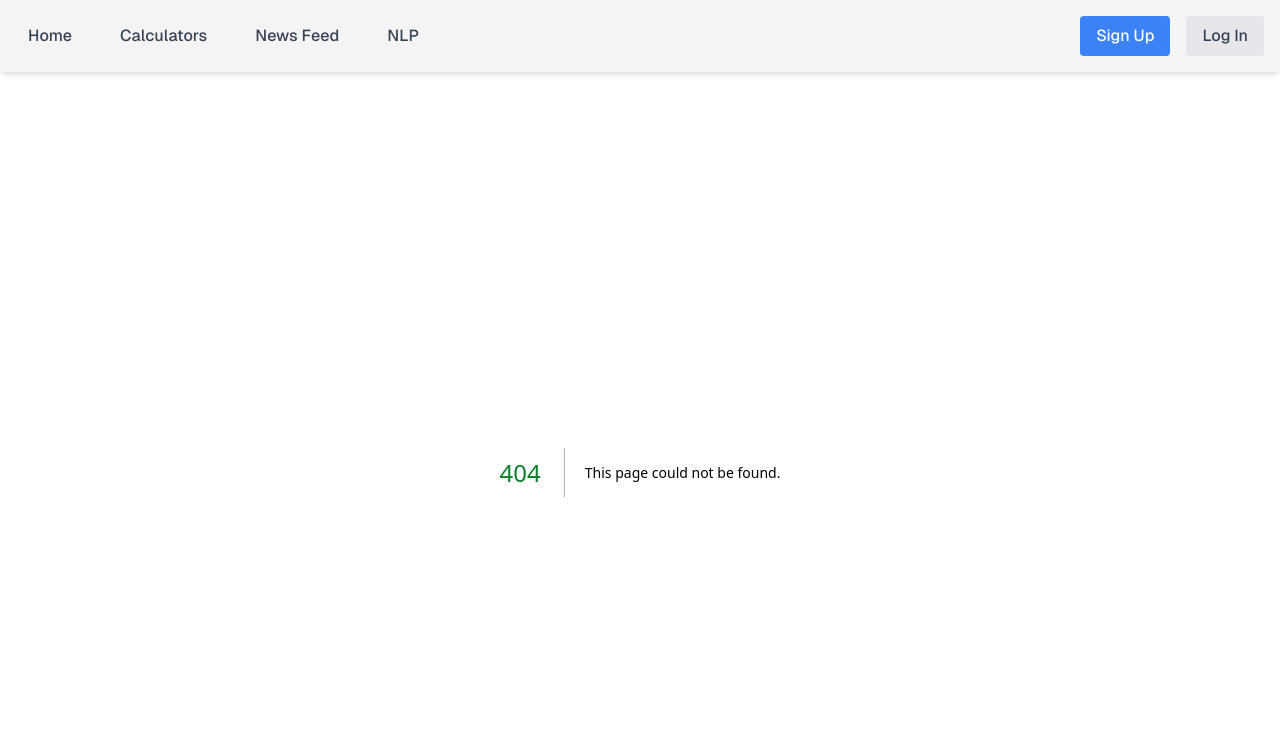
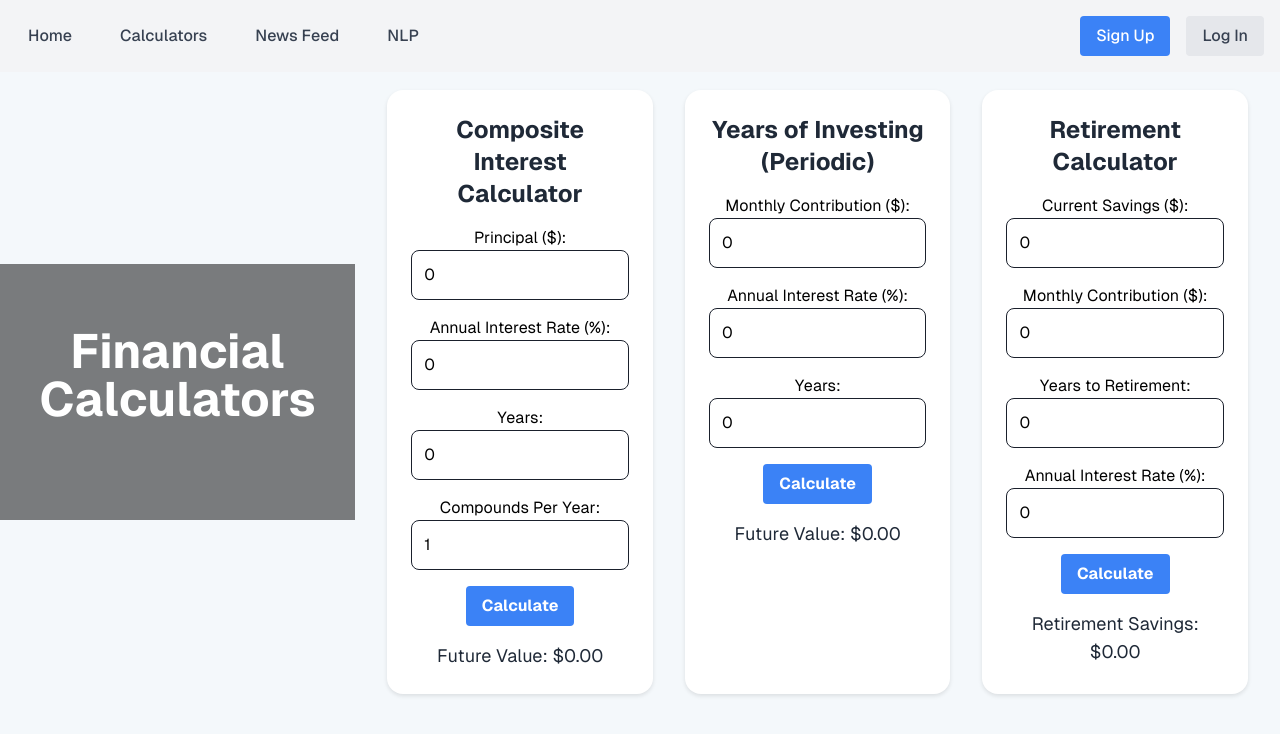
Before and after one commit to thwtchdctr/EMU481W, a Next.js app: page /calculators in a window 1280 px wide. Before the commit this address had no page. Shown: the top 734 px of the page. Built offline with nearby package versions, Linux system fonts and the light colour scheme.

Commit message:
More UI changes

```diff
--- /dev/null
+++ b/app/calculators/page.tsx
@@ -0,0 +1,187 @@
+"use client";
+
+import { useState } from 'react';
+
+export default function CalculatorsPage() {
+  return (
+    <section>
+      {}
+      <div className="relative h-64 bg-hero-image bg-cover bg-center">
+        <div className="absolute inset-0 bg-black opacity-50"></div>
+        <div className="relative z-10 flex items-center justify-center h-full">
+          <h1 className="text-5xl font-bold text-white">Financial Calculators</h1>
+        </div>
+      </div>
+
+      {}
+      <section className="container mx-auto py-8">
+        <div className="grid grid-cols-1 md:grid-cols-2 lg:grid-cols-3 gap-8">
+          <CompositeInterestCalculator />
+          <YearsOfInvestingCalculator />
+          <RetirementCalculator />
+        </div>
+      </section>
+    </section>
+  );
+}
+
+function CompositeInterestCalculator() {
+  const [principal, setPrincipal] = useState(0);
+  const [rate, setRate] = useState(0);
+  const [time, setTime] = useState(0);
+  const [compoundsPerYear, setCompoundsPerYear] = useState(1);
+  const [futureValue, setFutureValue] = useState(0);
+
+  const calculateCompositeInterest = () => {
+    const rateDecimal = rate / 100;
+    const result = principal * Math.pow(1 + rateDecimal / compoundsPerYear, compoundsPerYear * time);
+    setFutureValue(result);
+  };
+
+  return (
+    <div className="calculator-item bg-white shadow-md p-6 rounded-lg">
+      <h2 className="text-2xl font-bold text-gray-800 mb-4">Composite Interest Calculator</h2>
+      <label>Principal ($):</label>
+      <input
+        type="number"
+        className="input mb-4"
+        value={principal}
+        onChange={(e) => setPrincipal(Number(e.target.value))}
+      />
+
+      <label>Annual Interest Rate (%):</label>
+      <input
+        type="number"
+        className="input mb-4"
+        value={rate}
+        onChange={(e) => setRate(Number(e.target.value))}
+      />
+
+      <label>Years:</label>
+      <input
+        type="number"
+        className="input mb-4"
+        value={time}
+        onChange={(e) => setTime(Number(e.target.value))}
+      />
+
+      <label>Compounds Per Year:</label>
+      <input
+        type="number"
+        className="input mb-4"
+        value={compoundsPerYear}
+        onChange={(e) => setCompoundsPerYear(Number(e.target.value))}
+      />
+
+      <button className="bg-blue-500 text-white px-4 py-2 rounded hover:bg-blue-600" onClick={calculateCompositeInterest}>
+        Calculate
+      </button>
+      <p className="mt-4 text-lg text-gray-800">Future Value: ${futureValue.toFixed(2)}</p>
+    </div>
+  );
+}
+
+function YearsOfInvestingCalculator() {
+  const [monthlyContribution, setMonthlyContribution] = useState(0);
+  const [annualRate, setAnnualRate] = useState(0);
+  const [years, setYears] = useState(0);
+  const [futureValue, setFutureValue] = useState(0);
+
+  const calculatePeriodicInvesting = () => {
+    const rateDecimal = annualRate / 100;
+    const result = monthlyContribution * (((Math.pow(1 + rateDecimal / 12, 12 * years) - 1) / (rateDecimal / 12)));
+    setFutureValue(result);
+  };
+
+  return (
+    <div className="calculator-item bg-white shadow-md p-6 rounded-lg">
+      <h2 className="text-2xl font-bold text-gray-800 mb-4">Years of Investing (Periodic)</h2>
+      <label>Monthly Contribution ($):</label>
+      <input
+        type="number"
+        className="input mb-4"
+        value={monthlyContribution}
+        onChange={(e) => setMonthlyContribution(Number(e.target.value))}
+      />
+
+      <label>Annual Interest Rate (%):</label>
+      <input
+        type="number"
+        className="input mb-4"
+        value={annualRate}
+        onChange={(e) => setAnnualRate(Number(e.target.value))}
+      />
+
+      <label>Years:</label>
+      <input
+        type="number"
+        className="input mb-4"
+        value={years}
+        onChange={(e) => setYears(Number(e.target.value))}
+      />
+
+      <button className="bg-blue-500 text-white px-4 py-2 rounded hover:bg-blue-600" onClick={calculatePeriodicInvesting}>
+        Calculate
+      </button>
+      <p className="mt-4 text-lg text-gray-800">Future Value: ${futureValue.toFixed(2)}</p>
+    </div>
+  );
+}
+
+function RetirementCalculator() {
+  const [currentSavings, setCurrentSavings] = useState(0);
+  const [monthlyContribution, setMonthlyContribution] = useState(0);
+  const [yearsToRetirement, setYearsToRetirement] = useState(0);
+  const [rate, setRate] = useState(0);
+  const [retirementSavings, setRetirementSavings] = useState(0);
+
+  const calculateRetirementSavings = () => {
+    const rateDecimal = rate / 100;
+    const monthlyRate = rateDecimal / 12;
+    const futureValue = currentSavings * Math.pow(1 + monthlyRate, yearsToRetirement * 12) +
+      (monthlyContribution * ((Math.pow(1 + monthlyRate, yearsToRetirement * 12) - 1) / monthlyRate));
+    setRetirementSavings(futureValue);
+  };
+
+  return (
+    <div className="calculator-item bg-white shadow-md p-6 rounded-lg">
+      <h2 className="text-2xl font-bold text-gray-800 mb-4">Retirement Calculator</h2>
+      <label>Current Savings ($):</label>
+      <input
+        type="number"
+        className="input mb-4"
+        value={currentSavings}
+        onChange={(e) => setCurrentSavings(Number(e.target.value))}
+      />
+
+      <label>Monthly Contribution ($):</label>
+      <input
+        type="number"
+        className="input mb-4"
+        value={monthlyContribution}
+        onChange={(e) => setMonthlyContribution(Number(e.target.value))}
+      />
+
+      <label>Years to Retirement:</label>
+      <input
+        type="number"
+        className="input mb-4"
+        value={yearsToRetirement}
+        onChange={(e) => setYearsToRetirement(Number(e.target.value))}
+      />
+
+      <label>Annual Interest Rate (%):</label>
+      <input
+        type="number"
+        className="input mb-4"
+        value={rate}
+        onChange={(e) => setRate(Number(e.target.value))}
+      />
+
+      <button className="bg-blue-500 text-white px-4 py-2 rounded hover:bg-blue-600" onClick={calculateRetirementSavings}>
+        Calculate
+      </button>
+      <p className="mt-4 text-lg text-gray-800">Retirement Savings: ${retirementSavings.toFixed(2)}</p>
+    </div>
+  );
+}
--- a/app/globals.css
+++ b/app/globals.css
@@ -13,7 +13,7 @@
 @media (prefers-color-scheme: dark) {
   :root {
     --background: #0a0a0a;
-    --foreground: #ededed;
+    --foreground: #000000;
     --primary: #013b1c;
     --secondary: #026a6b;
     --accent: #1a1a1a;
@@ -83,10 +83,67 @@ p {
 input,
 textarea {
   color: black;
-  background-color: transparent;
+  background-color: #ffffff;
+  padding: 0.75rem;
   border: 1px solid var(--foreground);
+  border-radius: 0.5rem;
+  width: 100%;
+  margin-bottom: 1rem;
+  transition: border-color 0.3s ease;
 }
 
+input:focus,
+textarea:focus {
+  border-color: var(--primary);
+  outline: none;
+}
+
+button {
+  background-color: var(--primary);
+  color: var(--accent);
+  padding: 0.75rem 1.5rem;
+  border-radius: 0.5rem;
+  font-weight: bold;
+  transition: background-color 0.3s ease;
+}
+
+button:hover {
+  background-color: var(--secondary);
+}
+
+.calculator-item {
+  background-color: #ffffff;
+  color: black;
+  box-shadow: 0 2px 4px rgba(0, 0, 0, 0.1);
+  padding: 1.5rem;
+  border-radius: 1rem;
+}
+
+.grid-calculators {
+  display: grid;
+  grid-template-columns: repeat(auto-fit, minmax(300px, 1fr));
+  gap: 1.5rem;
+  padding: 2rem;
+}
+
+section.container {
+  max-width: 1200px;
+  margin: 0 auto;
+  padding: 2rem;
+}
+
+h1 {
+  color: var(--primary);
+  font-size: 3rem;
+  margin-bottom: 2rem;
+  font-weight: bold;
+}
+
+p {
+  color: black;
+  font-size: 1rem;
+  margin-top: 1rem;
+}
 
 @layer utilities {
   .text-balance {
--- a/app/page.tsx
+++ b/app/page.tsx
@@ -50,7 +50,7 @@ export default function Home() {
           className="absolute inset-0 w-full h-full object-cover opacity-75"
         />
         <div className="relative z-10 text-center">
-          <h1 className="text-5xl font-bold text-white">Financial Literacy Website</h1>
+          <h1 className="text-5xl font-bold text-white">Profit Path</h1>
         </div>
       </section>
 
```
Also changed, not shown: app/newsfeeds/page.tsx (added).
